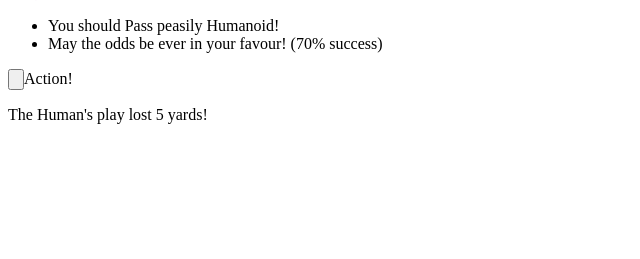
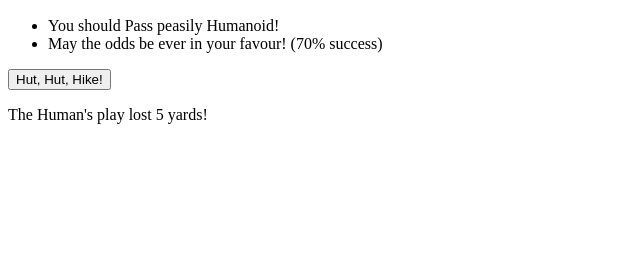
Before and after one commit to anrope/harbaught, a Python web app: template templates/harbot.html in a window 1280 px wide. Shown: the part 341-600 px from the top of the page, without its empty margins (0-640 px from the left). Run offline with Jinja, Linux system fonts and the light colour scheme; the template is opened without the code that fills it, so the values that code supplies are empty.

Commit message:
button html

```diff
--- a/templates/harbot.html
+++ b/templates/harbot.html
@@ -25,7 +25,7 @@
 </div>
 
 <div>
-<input type="button">Action!</input>
+<input type="submit" value="Hut, Hut, Hike!" name="action_btn"></input>
 </div>
 
 <div>
```
